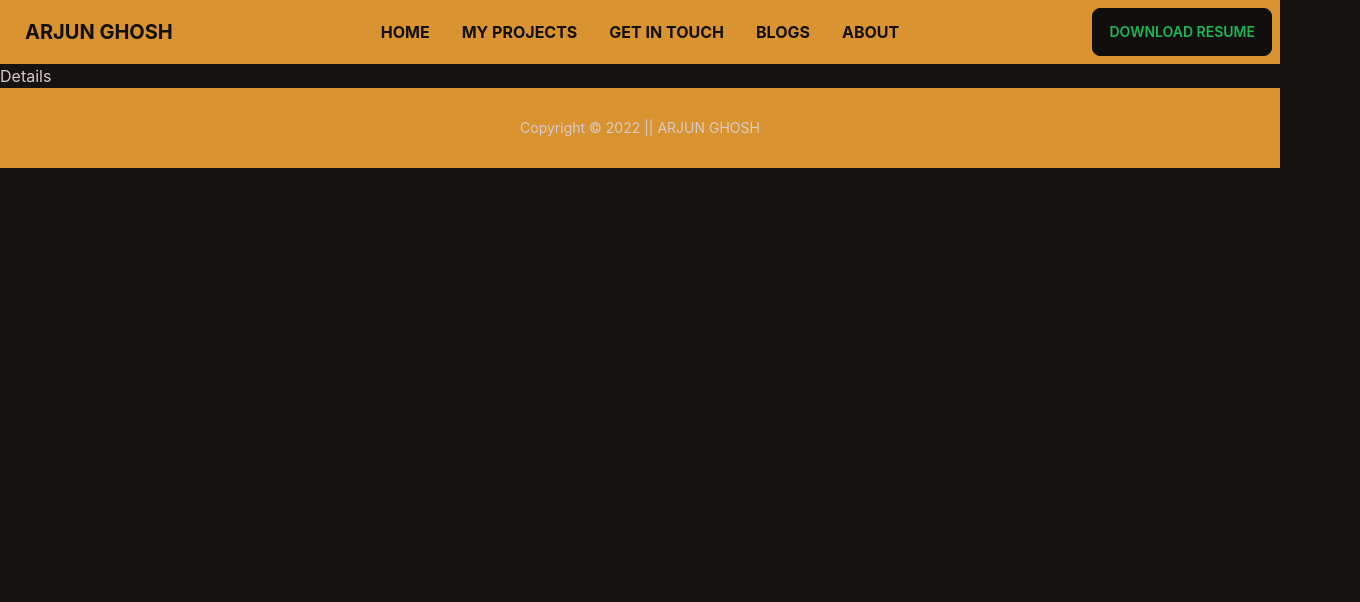
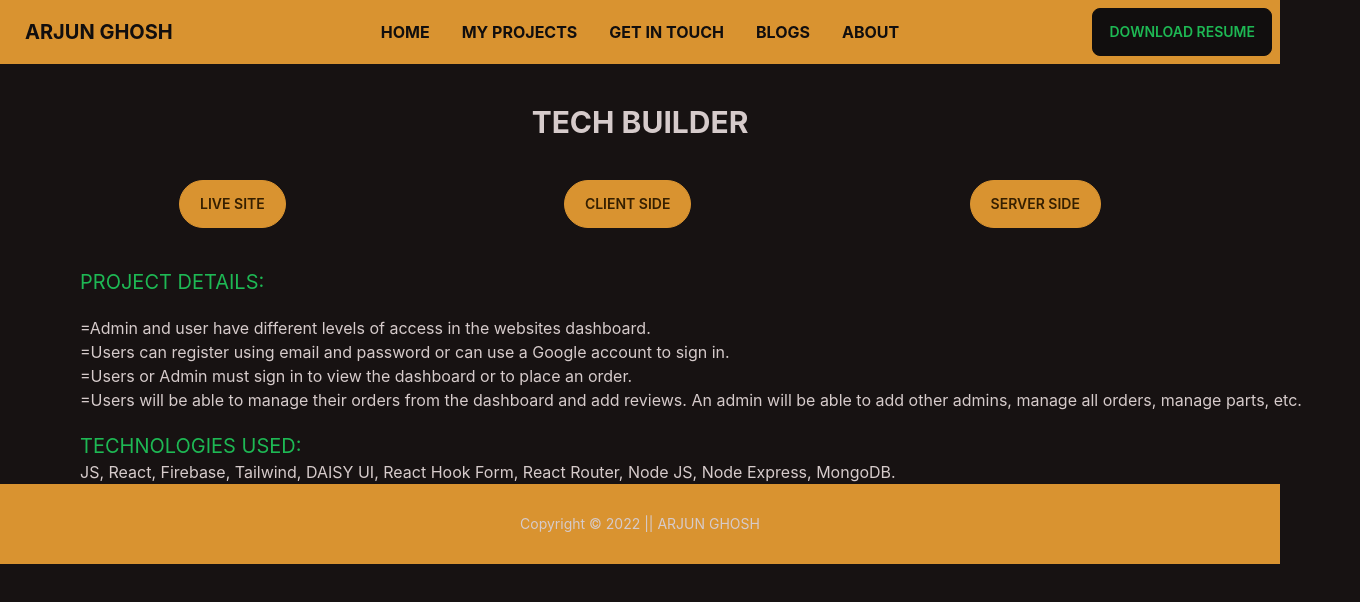
Before and after one commit to ArjunGhosh11/portfolio-arjun-ghosh, a React (Create React App) app: page /myProjects/1 in a window 1280 px wide. Shown: the top 602 px of the page, 1360 px wide, since content can reach past the window. Built offline with nearby package versions, Linux system fonts and the light colour scheme.

Commit message:
project details added

```diff
--- a/public/projects.json
+++ b/public/projects.json
@@ -1,5 +1,6 @@
 [
     {
+        "index": 0,
         "name": "TECH DOWN",
         "liveSite": "https://assignment-11-281bf.firebaseapp.com/",
         "client": "https://github.com/ArjunGhosh11/tech-down-client",
@@ -19,12 +20,13 @@
         ]
     },
     {
+        "index": 1,
         "name": "TECH BUILDER",
         "liveSite": "https://tech-builder-49d52.web.app/",
         "client": "https://github.com/ArjunGhosh11/tech-builder-client",
         "server": "https://github.com/ArjunGhosh11/tech-builder-server",
         "description": [
-            "Admin and user have different levels of access in the website’s dashboard.",
+            "Admin and user have different levels of access in the websites dashboard.",
             "Users can register using email and password or can use a Google account to sign in. ",
             "Users or Admin must sign in to view the dashboard or to place an order. ",
             "Users will be able to manage their orders from the dashboard and add reviews. An admin will be able to add other admins, manage all orders, manage parts, etc."
@@ -37,6 +39,7 @@
         ]
     },
     {
+        "index": 2,
         "name": "MEMORIES",
         "liveSite": "https://assignment-10-f82c0.web.app/",
         "client": "https://github.com/ArjunGhosh11/memories",
--- a/src/Pages/ProjectDetails/ProjectDetails.js
+++ b/src/Pages/ProjectDetails/ProjectDetails.js
@@ -1,9 +1,112 @@
-import React from 'react';
+import React, { useEffect, useState } from 'react';
+import { useParams } from 'react-router-dom';
+const ProjectDetails = () => {
+    // const [projects, setProjects] = useState([]);
+    // const [project, setProject] = useState({});
+    const index = useParams().index;
+    // console.log(index)
+    // useEffect(() => {
+    //     fetch('https://raw.githubusercontent.com/ArjunGhosh11/portfolio-arjun-ghosh/main/public/projects.json')
+    //         .then(res => res.json())
+    //         .then(data => {
+    //             // console.log(data);
+    //             setProjects(data);
 
-const ProjectDetails = () => {
+    //         })
+    // }, []);
+
+    const projects = [
+        {
+            "index": 0,
+            "name": "TECH DOWN",
+            "liveSite": "https://assignment-11-281bf.firebaseapp.com/",
+            "client": "https://github.com/ArjunGhosh11/tech-down-client",
+            "server": "https://github.com/ArjunGhosh11/tech-down-server",
+            "description": [
+                "It is an inventory management website that manages the stocks of different gadgets and devices.",
+                " If you want to know about me then click the ABOUT option on the nav bar.",
+                "You can login or register to our website by going to the login page. It will send an email verification after you register using email and password.",
+                "Inventory management,Manage Items, Add new Item and My Items are protected routes and can only be accessed after you are logged in.",
+                "By clicking on the Update Stock button on the home page you can update the quantity of the particular inventory item"
+            ],
+            "technology": "CSS, JS, React, Firebase,react bootstrap, React Hook Form, React Router, Node JS, Node Express, MongoDB.",
+            "img": [
+                "https://ghosh-rj11.nimbusweb.me/box/attachment/7065185/55mhvrccn9nis0rlb5p6/83VJHhyUy7hGeBRJ/screenshot-assignment-11-281bf.firebaseapp.com-2022.06.10-12_52_08.png",
+                "https://ghosh-rj11.nimbusweb.me/box/attachment/7065218/0l90wfrc7lwa0exflaa3/M8uzQxrpnyu25wAI/screenshot-assignment-11-281bf.firebaseapp.com-2022.06.10-12_55_58.png",
+                "https://ghosh-rj11.nimbusweb.me/box/attachment/7065245/ldxuszva3qmpm5tx6yaw/DaR7MXFi3ksavJL4/screenshot-assignment-11-281bf.firebaseapp.com-2022.06.10-12_58_33.png"
+            ]
+        },
+        {
+            "index": 1,
+            "name": "TECH BUILDER",
+            "liveSite": "https://tech-builder-49d52.web.app/",
+            "client": "https://github.com/ArjunGhosh11/tech-builder-client",
+            "server": "https://github.com/ArjunGhosh11/tech-builder-server",
+            "description": [
+                "Admin and user have different levels of access in the websites dashboard.",
+                "Users can register using email and password or can use a Google account to sign in. ",
+                "Users or Admin must sign in to view the dashboard or to place an order. ",
+                "Users will be able to manage their orders from the dashboard and add reviews. An admin will be able to add other admins, manage all orders, manage parts, etc."
+            ],
+            "technology": "JS, React, Firebase, Tailwind, DAISY UI, React Hook Form, React Router, Node JS, Node Express, MongoDB.",
+            "img": [
+                "https://ghosh-rj11.nimbusweb.me/box/attachment/7065185/55mhvrccn9nis0rlb5p6/83VJHhyUy7hGeBRJ/screenshot-assignment-11-281bf.firebaseapp.com-2022.06.10-12_52_08.png",
+                "https://ghosh-rj11.nimbusweb.me/box/attachment/7065218/0l90wfrc7lwa0exflaa3/M8uzQxrpnyu25wAI/screenshot-assignment-11-281bf.firebaseapp.com-2022.06.10-12_55_58.png",
+                "https://ghosh-rj11.nimbusweb.me/box/attachment/7065245/ldxuszva3qmpm5tx6yaw/DaR7MXFi3ksavJL4/screenshot-assignment-11-281bf.firebaseapp.com-2022.06.10-12_58_33.png"
+            ]
+        },
+        {
+            "index": 2,
+            "name": "MEMORIES",
+            "liveSite": "https://assignment-10-f82c0.web.app/",
+            "client": "https://github.com/ArjunGhosh11/memories",
+            "server": "unavailable",
+            "description": [
+                "It is a website of an independent service provider catering to people who need photo shoot services.",
+                "Our home page clearly shows our services and you can choose any of the three services we are providing.",
+                "The Blogs page as the answer to your question. If you want to know about me then click the ABOUT option on the nav bar.",
+                "You can login to our website by going to the login page",
+                "If it is your first time, you can also register in by clicking the link on the login page which will redirect you to the registration page.",
+                "And If you want to book any service then click the proceed to check out button , it will take you to the checkout page"
+            ],
+            "technology": "HTML, CSS, JS, React, Firebase,react bootstrap, React Hook Form, React Router.",
+            "img": [
+                "https://ghosh-rj11.nimbusweb.me/box/attachment/7065185/55mhvrccn9nis0rlb5p6/83VJHhyUy7hGeBRJ/screenshot-assignment-11-281bf.firebaseapp.com-2022.06.10-12_52_08.png",
+                "https://ghosh-rj11.nimbusweb.me/box/attachment/7065218/0l90wfrc7lwa0exflaa3/M8uzQxrpnyu25wAI/screenshot-assignment-11-281bf.firebaseapp.com-2022.06.10-12_55_58.png",
+                "https://ghosh-rj11.nimbusweb.me/box/attachment/7065245/ldxuszva3qmpm5tx6yaw/DaR7MXFi3ksavJL4/screenshot-assignment-11-281bf.firebaseapp.com-2022.06.10-12_58_33.png"
+            ]
+        }
+    ]
+
+    // useEffect(() => {
+    //     setProject(projects[index])
+    //     console.log(project);
+    // }, [projects])
+
+    // if (!projects) {
+    //     return <p>Loading</p>
+    // }
+    const { name, server, liveSite, client, description, technology } = projects[index];
+
+
     return (
-        <div>
-            <h2>Details</h2>
+        <div className='container mx-auto mt-10'>
+            <h2 className='font-bold text-3xl text-center'>{name}</h2>
+            <div className='flex justify-around m-10'>
+                <a href={liveSite} target="_blank"><button className='btn btn-accent rounded-3xl px-5 '>LIVE SITE</button></a>
+                <a href={client} target="_blank" rel="noopener noreferrer"><button className='btn btn-accent rounded-3xl px-5 '>CLIENT SIDE</button></a>
+                {
+                    (server === "unavailable") ? "" : <a href={server} target="_blank"><button className='btn btn-accent rounded-3xl px-5 '>SERVER SIDE</button></a>
+                }
+            </div>
+            <div className='container lg:mx-20'>
+                <h4 className='text-xl text-primary'>PROJECT DETAILS:</h4>
+                <ul className='my-5'>
+                    {description?.map(point => <li>={point}</li>)}
+                </ul>
+                <h4 className='text-xl text-primary'>TECHNOLOGIES USED:</h4>
+                <p>{technology}</p>
+            </div>
         </div>
     );
 };
```
